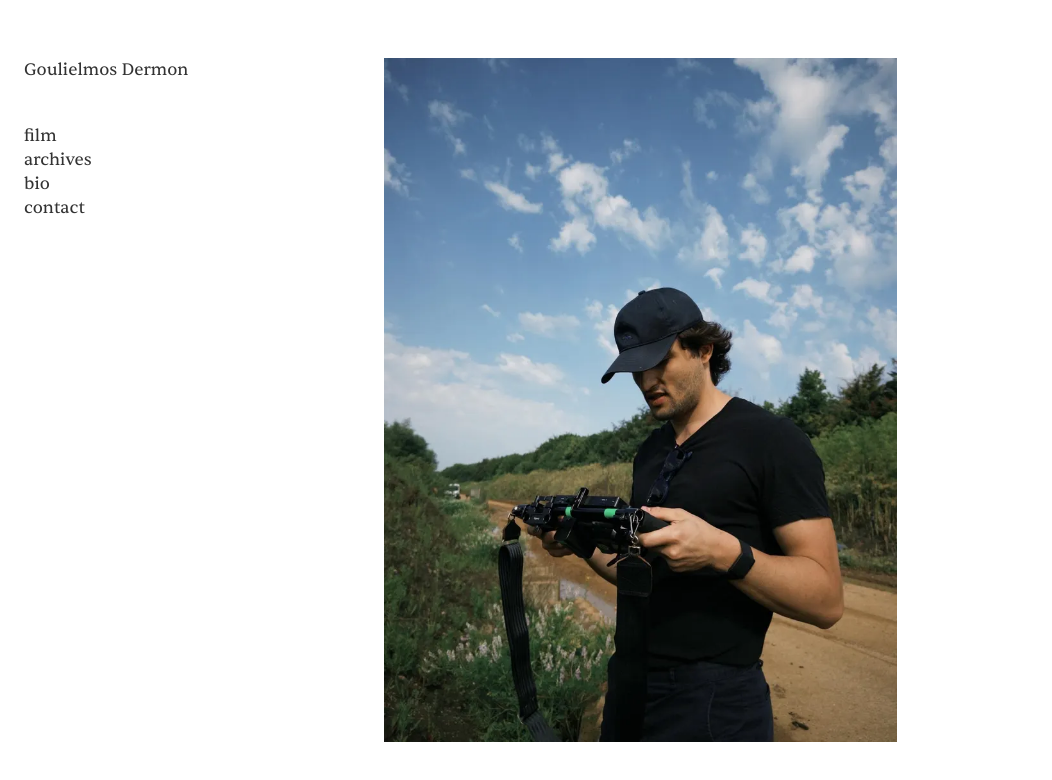
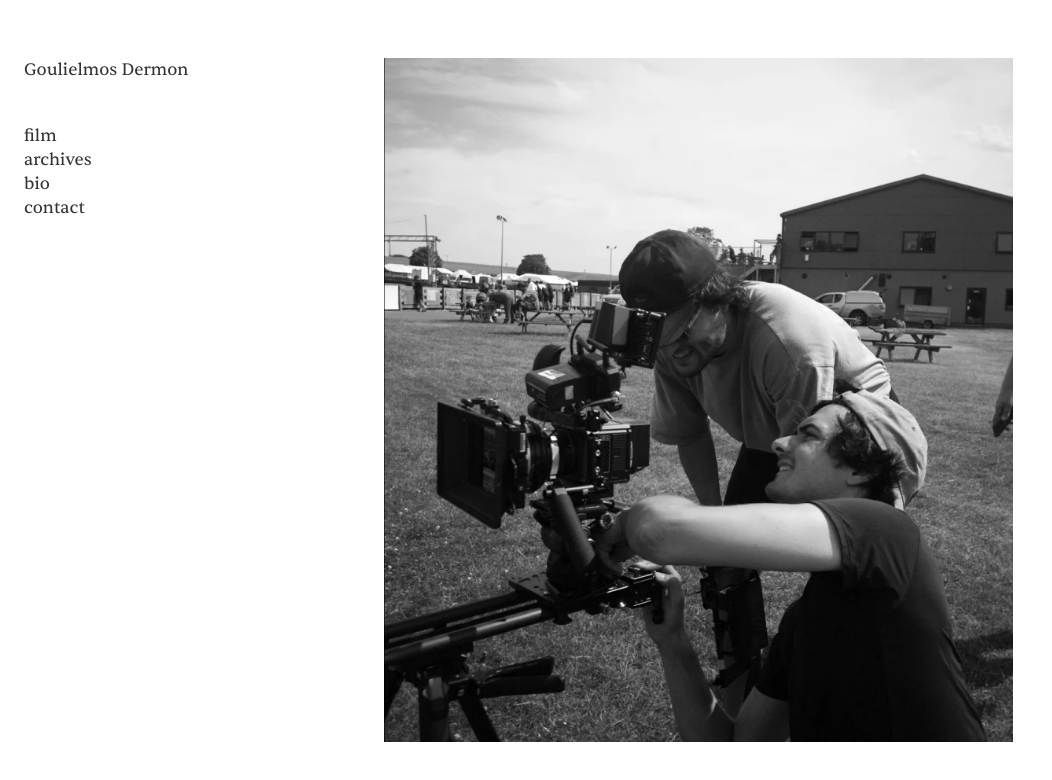
Before and after one commit to goulielmosdermon-dev/goulielmoswebsite, a website: page index.html in a window 1280 px wide. Shown: the whole page, without its empty margins (0-1052 px from the left). Drawn offline with Linux system fonts and the light colour scheme.

Commit message:
Use selected portrait on homepage

```diff
--- a/index.html
+++ b/index.html
@@ -17,7 +17,7 @@
     </nav>
   </header>
   <main class="content home">
-    <img class="hero" src="/images/home2-1400.webp" srcset="/images/home2-800.webp 800w, /images/home2-1400.webp 1400w" sizes="(max-width: 800px) 100vw, 50vw" alt="Goulielmos Dermon on set" fetchpriority="high" width="1400" height="1866">
+    <img class="hero" src="/images/home4-1400.webp" srcset="/images/home4-800.webp 800w, /images/home4-1400.webp 1400w" sizes="(max-width: 800px) 100vw, 50vw" alt="Goulielmos Dermon" fetchpriority="high" width="1400" height="1522">
   </main>
 </body>
 </html>
```
Also changed, not shown: images/home4-1400.webp (added), images/home4-800.webp (added).
